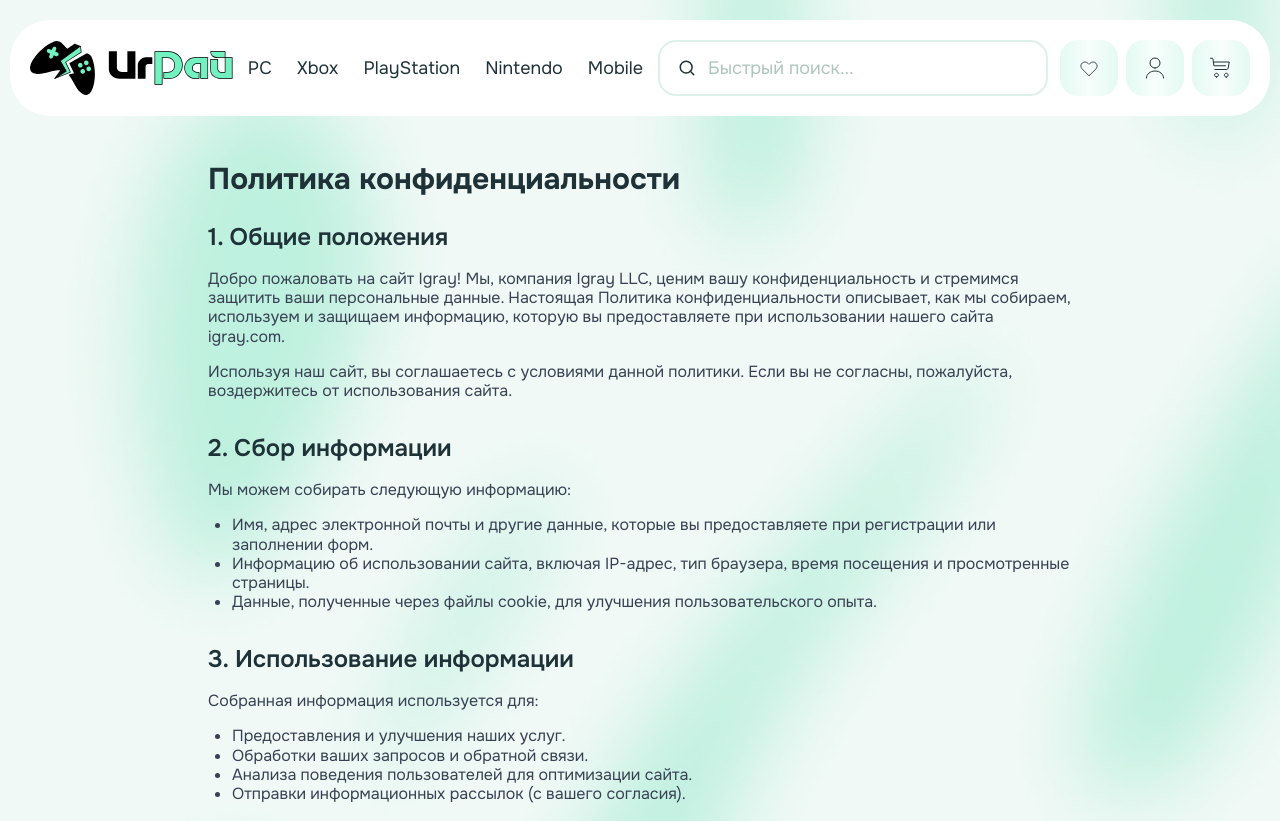
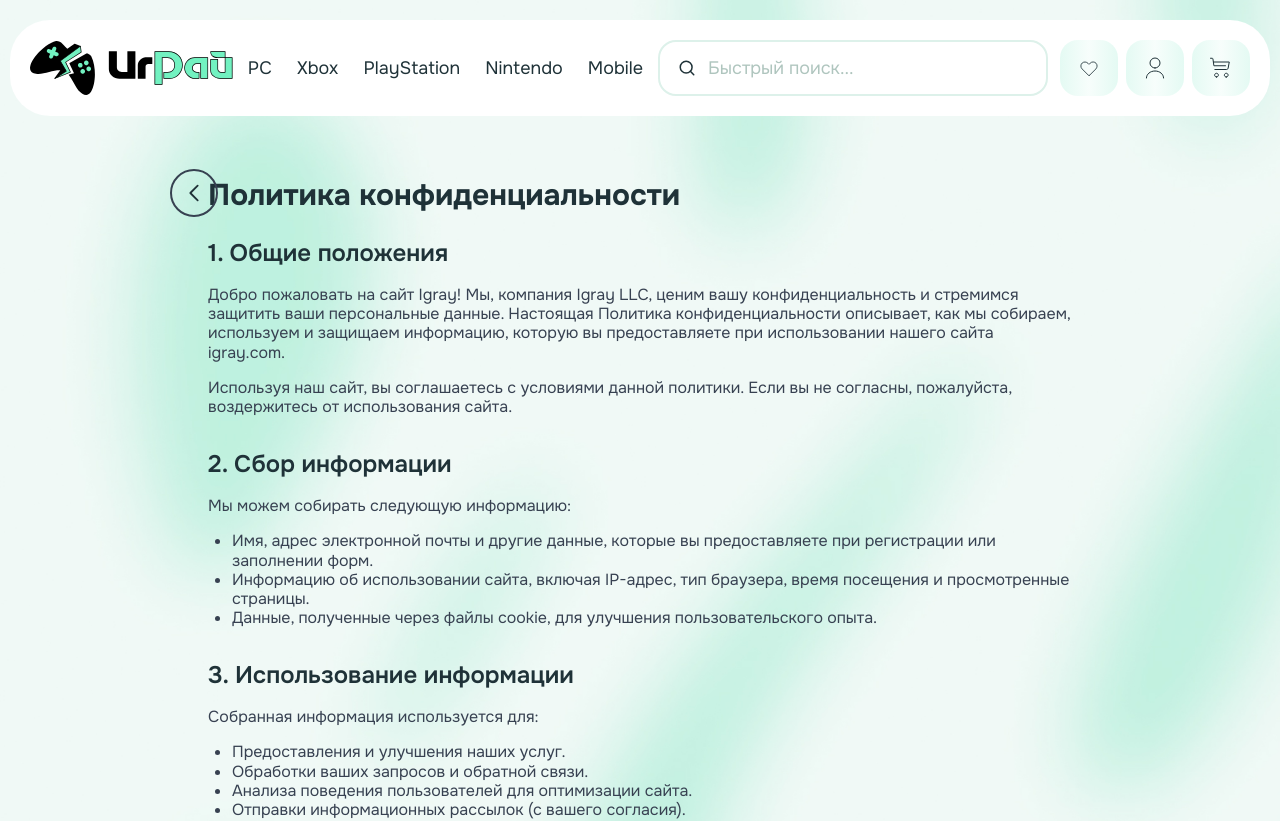
Before and after one commit to Vieronist/igray, a Next.js app: page /privacy-policy in a window 1280 px wide. Shown: the top 821 px of the page. Built offline with nearby package versions, Linux system fonts and the light colour scheme; a web font is replaced by a local one.

Commit message:
ADD BUTTON PRIVACY
ADD BUTTON PRIVACY

```diff
--- a/src/app/(user)/privacy-policy/page.tsx
+++ b/src/app/(user)/privacy-policy/page.tsx
@@ -2,8 +2,28 @@ import Link from 'next/link';
 
 export default function PrivacyPolicy() {
   return (
-    <div className="container mx-auto px-4 py-8 max-w-4xl">
-      <h1 className="text-3xl font-bold mb-6">Политика конфиденциальности</h1>
+    <div className="relative">
+      <Link
+        href="/"
+        className="absolute top-10 left-40 w-12 h-12 flex items-center justify-center rounded-full border-2 border-gray-700 hover:shadow-lg hover:scale-110 transition-all duration-300"
+        aria-label="Вернуться на главную"
+      >
+        <svg
+          width="50"
+          height="50"
+          viewBox="0 0 24 24"
+          fill="none"
+          stroke="currentColor"
+          strokeWidth="1"
+          strokeLinecap="round"
+          strokeLinejoin="round"
+        >
+          <path d="M14 8l-4 4 4 4" />
+        </svg>
+      </Link>
+
+      <div className="container mx-auto px-4 py-4 max-w-4xl">
+        <h1 className="text-3xl font-bold mb-6 mt-8">Политика конфиденциальности</h1>
 
         <section className="mb-8">
           <h2 className="text-2xl font-semibold mb-4">1. Общие положения</h2>
@@ -78,13 +98,7 @@ export default function PrivacyPolicy() {
             Адрес: 123 Улица Примера, Город, Страна
           </p>
         </section>
-
-      <Link
-        href="/"
-        className="text-blue-500 hover:underline"
-      >
-        Вернуться на главную
-      </Link>
+      </div>
     </div>
   );
 }
```
Lines whose indentation alone changed are shown as unchanged.
